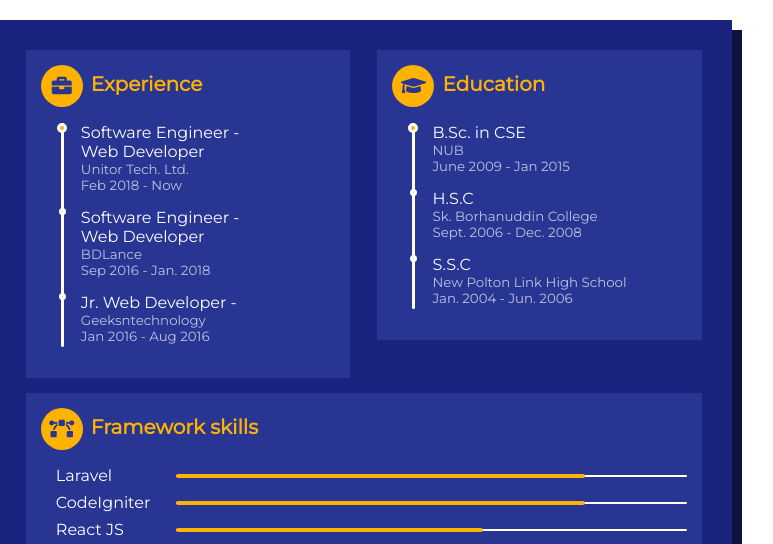
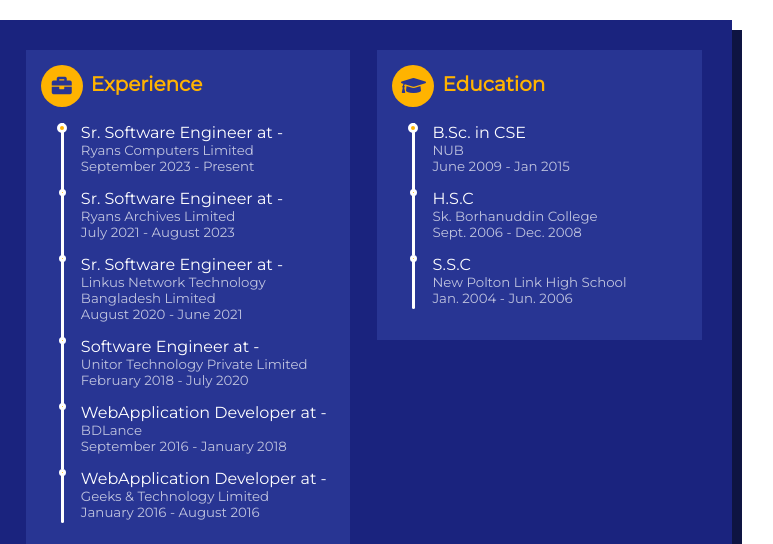
Before and after one commit to hasanthex/hasan.github.io, a plain HTML site: page index.html in a window 1280 px wide. Shown: the top 544 px of the page, 388-1161 px from the left. Drawn offline with nearby package versions, Linux system fonts and the light colour scheme.

Commit message:
Update index.html

```diff
--- a/index.html
+++ b/index.html
@@ -1,8 +1,8 @@
 <!DOCTYPE html>
 <html>
-<head>
-<title>Hasan - CV</title>
-</head>
+    <head>
+        <title>Muhammad Hasan</title>
+    </head>
 <meta name="viewport" content="width=device-width, initial-scale=1">
 <link rel="stylesheet" href="https://use.fontawesome.com/releases/v5.1.0/css/all.css" integrity="sha384-lKuwvrZot6UHsBSfcMvOkWwlCMgc0TaWr+30HWe3a4ltaBwTZhyTEggF5tJv8tbt" crossorigin="anonymous">
 <link rel="stylesheet" href="style.css"/>
@@ -58,9 +58,30 @@
     <div class="work">
       <h3><i class="fa fa-briefcase"></i><span id="make_uppercase">e</span>xperience</h3>
       <ul>
-        <li><span>Software Engineer -<br>Web Developer</span><small>Unitor Tech. Ltd.</small><small>Feb 2018 - Now</small></li>
-        <li><span>Software Engineer -<br>Web Developer</span><small>BDLance</small><small>Sep 2016 - Jan. 2018</small></li>
-        <li><span>Jr. Web Developer -</span><small>Geeksntechnology</small><small>Jan 2016 - Aug 2016</small></li>
+        <li>
+            <span>Sr. Software Engineer at -</span>
+            <small>Ryans Computers Limited</small><small>September 2023 - Present</small>
+        </li>
+        <li>
+            <span>Sr. Software Engineer at -</span>
+            <small>Ryans Archives Limited</small><small>July 2021 - August 2023</small>
+        </li>
+        <li>
+            <span>Sr. Software Engineer at -</span>
+            <small>Linkus Network Technology Bangladesh Limited</small><small>August 2020 - June 2021</small>
+        </li>
+        <li>
+            <span>Software Engineer at -</span>
+            <small>Unitor Technology Private Limited</small><small>February 2018 - July 2020</small>
+        </li>
+        <li>
+            <span>WebApplication Developer at -</span>
+            <small>BDLance</small><small>September 2016 - January 2018</small>
+        </li>
+        <li>
+            <span>WebApplication Developer at -</span>
+            <small>Geeks & Technology Limited</small><small>January 2016 - August 2016</small>
+        </li>
       </ul>
     </div>
     <div class="edu">
```
